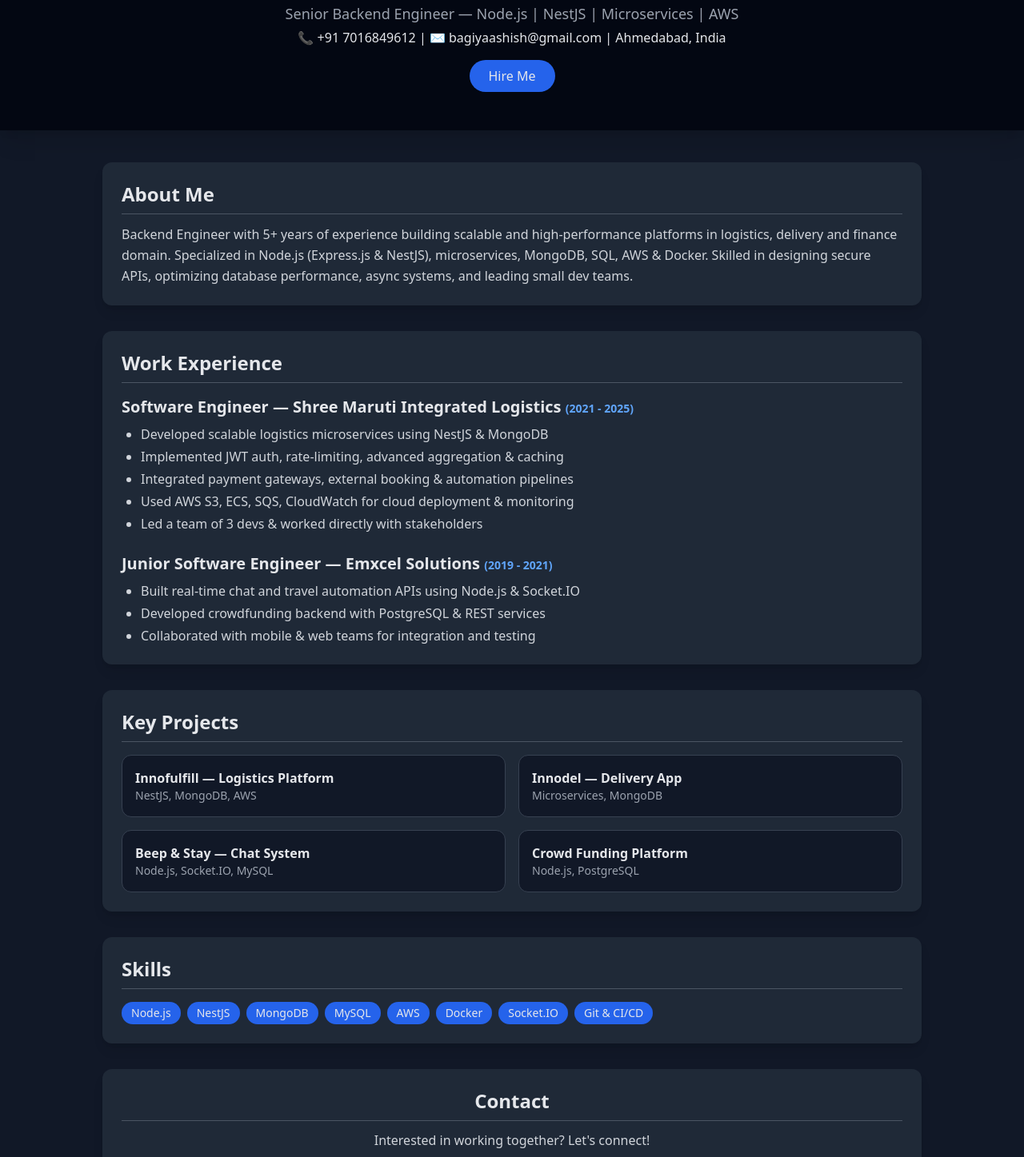
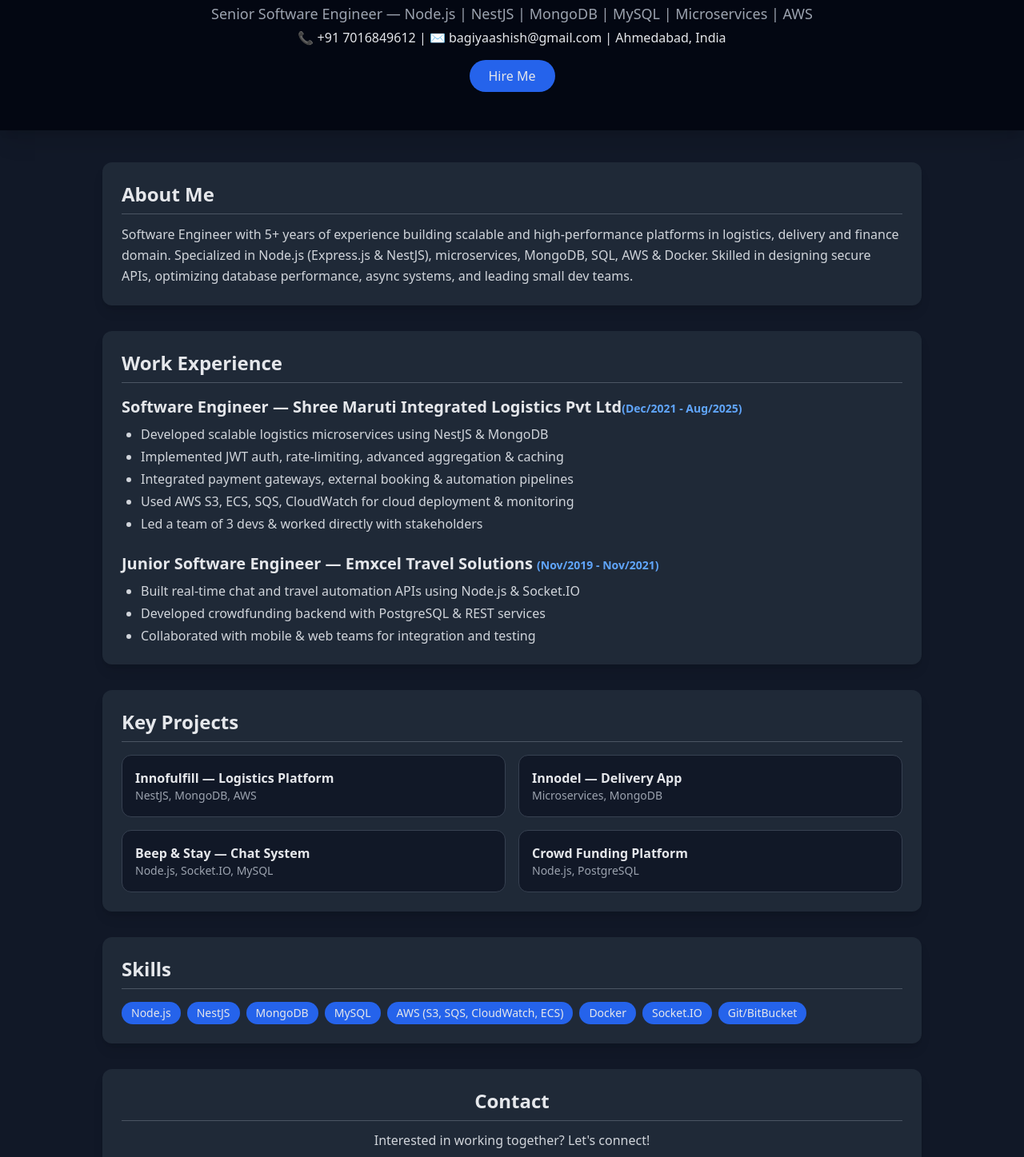
Before and after one commit to AshishBagiya/my_portfolio, a plain HTML site: page index.html in a window 1280 px wide. Shown: the part 93-1540 px from the top of the page at 80% size. Drawn offline with nearby package versions, Linux system fonts and the light colour scheme.

Commit message:
Update index.html

```diff
--- a/index.html
+++ b/index.html
@@ -3,14 +3,14 @@
 <head>
   <meta charset="UTF-8" />
   <meta name="viewport" content="width=device-width, initial-scale=1.0" />
-  <title>Ashish Bagiya | Senior Backend Engineer</title>
+  <title>Ashish Bagiya | Senior Software Engineer</title>
   <script src="https://cdn.tailwindcss.com"></script>
 </head>
 <body class="bg-gray-900 text-gray-200 font-sans">
   <!-- Header -->
   <header class="text-center py-12 bg-gray-950 shadow-xl">
     <h1 class="text-4xl font-bold tracking-wide">Ashish Bagiya</h1>
-    <p class="mt-2 text-lg text-gray-400">Senior Backend Engineer — Node.js | NestJS | Microservices | AWS</p>
+    <p class="mt-2 text-lg text-gray-400">Senior Software Engineer — Node.js | NestJS | MongoDB | MySQL | Microservices | AWS</p>
     <p class="mt-1">📞 +91 7016849612 | ✉️ bagiyaashish@gmail.com | Ahmedabad, India</p>
     <a href="#contact" class="mt-4 inline-block px-6 py-2 rounded-full bg-blue-600 hover:bg-blue-700 transition">Hire Me</a>
   </header>
@@ -19,7 +19,7 @@
   <section class="max-w-5xl mx-auto mt-10 p-6 bg-gray-800 rounded-xl shadow-lg">
     <h2 class="text-2xl font-semibold border-b pb-2 border-gray-600">About Me</h2>
     <p class="mt-3 text-gray-300 leading-relaxed">
-      Backend Engineer with 5+ years of experience building scalable and high-performance platforms in logistics, delivery and finance domain. Specialized in Node.js (Express.js & NestJS), microservices, MongoDB, SQL, AWS & Docker. Skilled in designing secure APIs, optimizing database performance, async systems, and leading small dev teams.
+      Software Engineer with 5+ years of experience building scalable and high-performance platforms in logistics, delivery and finance domain. Specialized in Node.js (Express.js & NestJS), microservices, MongoDB, SQL, AWS & Docker. Skilled in designing secure APIs, optimizing database performance, async systems, and leading small dev teams.
     </p>
   </section>
 
@@ -28,7 +28,7 @@
     <h2 class="text-2xl font-semibold border-b pb-2 border-gray-600">Work Experience</h2>
 
     <div class="mt-4">
-      <h3 class="text-xl font-bold">Software Engineer — Shree Maruti Integrated Logistics <span class="text-sm text-blue-400">(2021 - 2025)</span></h3>
+      <h3 class="text-xl font-bold">Software Engineer — Shree Maruti Integrated Logistics Pvt Ltd<span class="text-sm text-blue-400">(Dec/2021 - Aug/2025)</span></h3>
       <ul class="list-disc ml-6 text-gray-300 mt-2 space-y-1">
         <li>Developed scalable logistics microservices using NestJS & MongoDB</li>
         <li>Implemented JWT auth, rate-limiting, advanced aggregation & caching</li>
@@ -39,7 +39,7 @@
     </div>
 
     <div class="mt-6">
-      <h3 class="text-xl font-bold">Junior Software Engineer — Emxcel Solutions <span class="text-sm text-blue-400">(2019 - 2021)</span></h3>
+      <h3 class="text-xl font-bold">Junior Software Engineer — Emxcel Travel Solutions <span class="text-sm text-blue-400">(Nov/2019 - Nov/2021)</span></h3>
       <ul class="list-disc ml-6 text-gray-300 mt-2 space-y-1">
         <li>Built real-time chat and travel automation APIs using Node.js & Socket.IO</li>
         <li>Developed crowdfunding backend with PostgreSQL & REST services</li>
@@ -79,10 +79,10 @@
       <span class="bg-blue-600 px-3 py-1 rounded-full text-sm">NestJS</span>
       <span class="bg-blue-600 px-3 py-1 rounded-full text-sm">MongoDB</span>
       <span class="bg-blue-600 px-3 py-1 rounded-full text-sm">MySQL</span>
-      <span class="bg-blue-600 px-3 py-1 rounded-full text-sm">AWS</span>
+      <span class="bg-blue-600 px-3 py-1 rounded-full text-sm">AWS (S3, SQS, CloudWatch, ECS)</span>
       <span class="bg-blue-600 px-3 py-1 rounded-full text-sm">Docker</span>
       <span class="bg-blue-600 px-3 py-1 rounded-full text-sm">Socket.IO</span>
-      <span class="bg-blue-600 px-3 py-1 rounded-full text-sm">Git & CI/CD</span>
+      <span class="bg-blue-600 px-3 py-1 rounded-full text-sm">Git/BitBucket </span>
     </div>
   </section>
 
```
